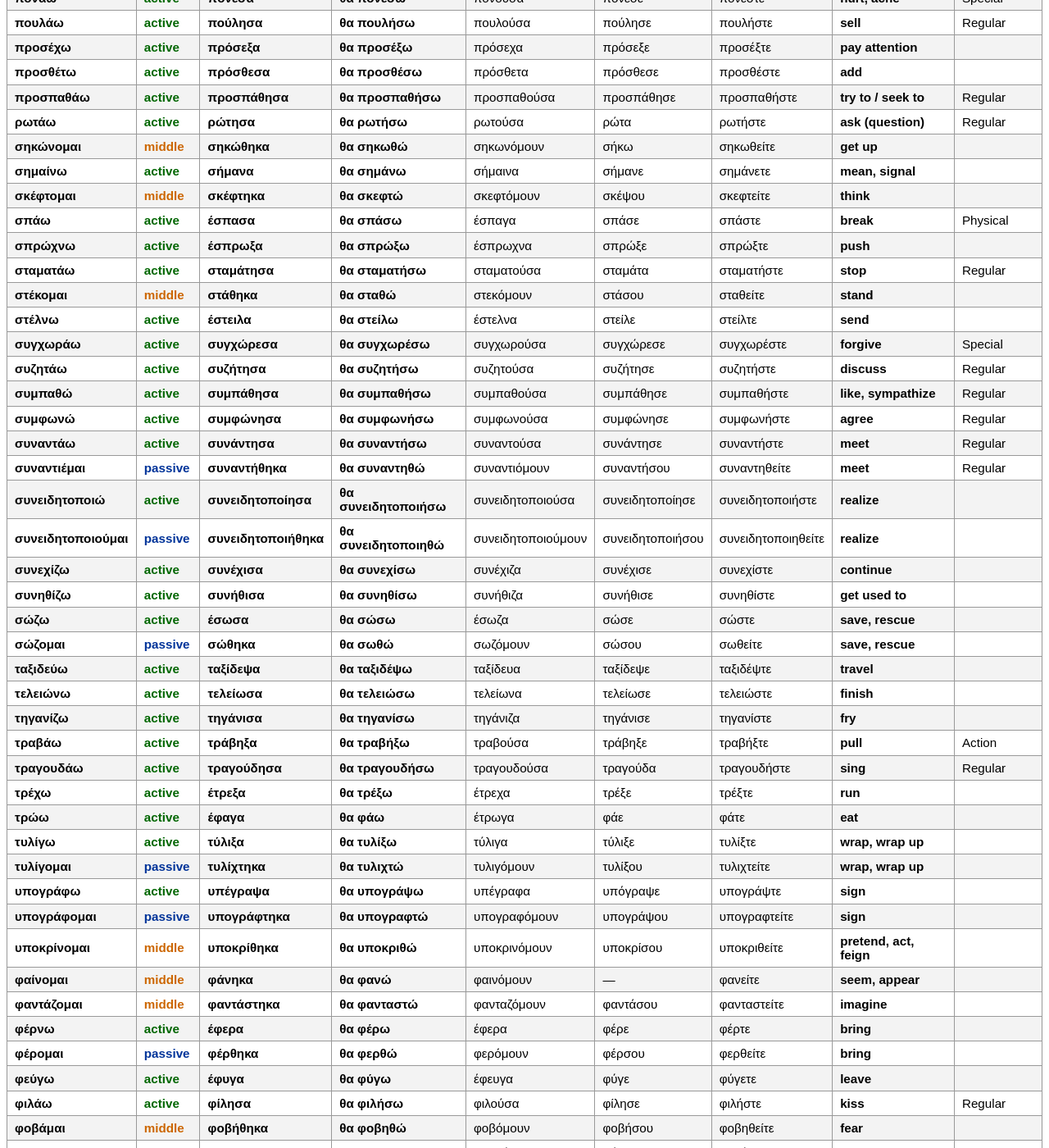
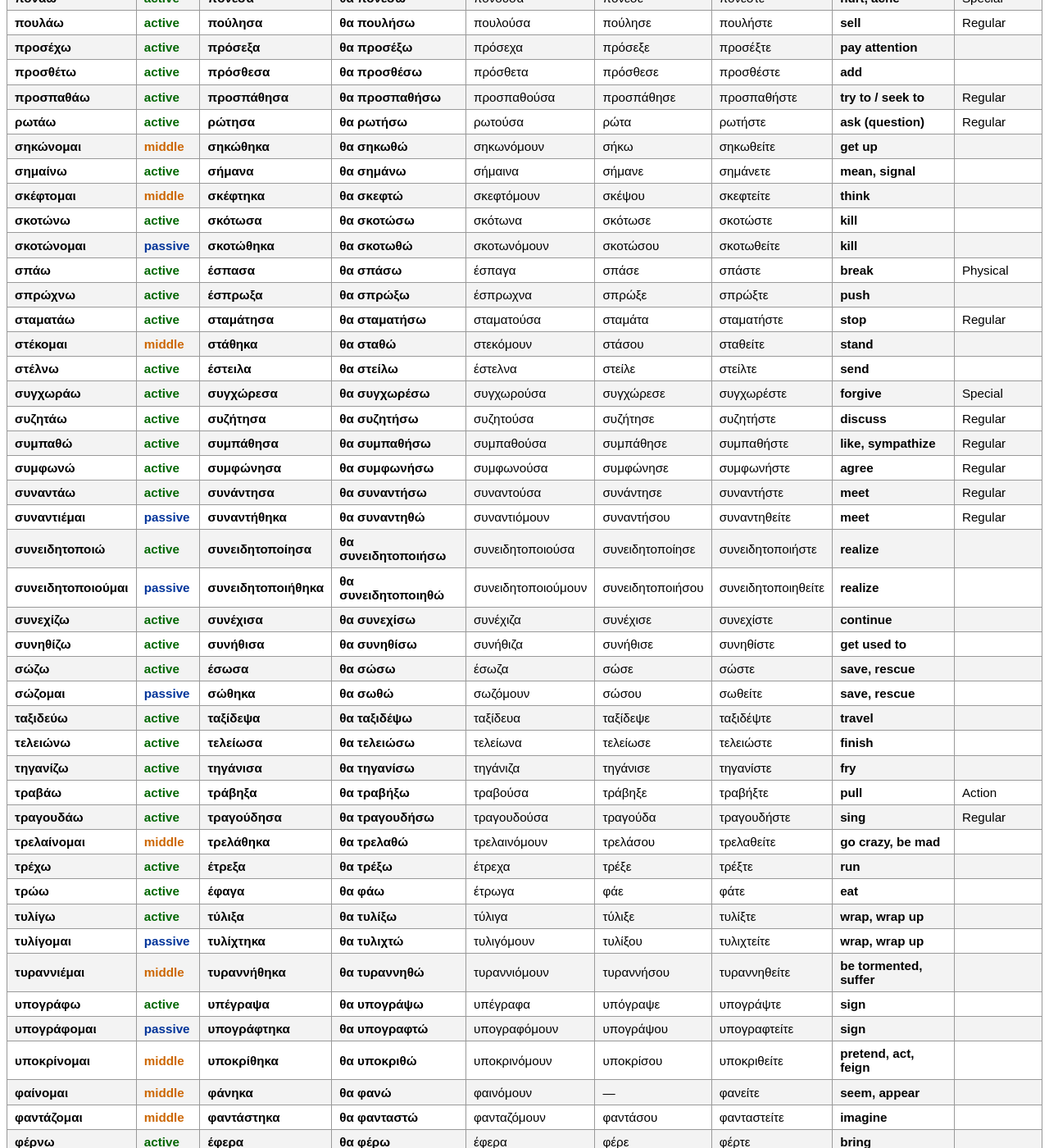
Before and after one commit to audetto/greek, a Jekyll site: the page built from verbs.md, in a window 1280 px wide and 1400 px high, scrolled down 5146 px. Shown: the whole window at 82% size. Built offline with Jekyll 4.4.1, drawn with Linux system fonts in a browser that asks for light colours; some of the changed text lies outside the part shown.

Commit message:
More
Signed-off-by: Andrea Odetti <mariofutire@gmail.com>

```diff
--- a/_data/verbs.yml
+++ b/_data/verbs.yml
@@ -2682,3 +2682,50 @@
       imperative:
         singular: υποκρίσου
         plural: υποκριθείτε
+
+- lemma: σκοτώνω
+  sort_key: σκοτωνω
+  meaning: kill
+  voices:
+    active:
+      present: σκοτώνω
+      imperfect: σκότωνα
+      aorist: σκότωσα
+      aorist_subjunctive: σκοτώσω
+      imperative:
+        singular: σκότωσε
+        plural: σκοτώστε
+    passive:
+      present: σκοτώνομαι
+      imperfect: σκοτωνόμουν
+      aorist: σκοτώθηκα
+      aorist_subjunctive: σκοτωθώ
+      imperative:
+        singular: σκοτώσου
+        plural: σκοτωθείτε
+
+- lemma: τυραννιέμαι
+  sort_key: τυραννιεμαι
+  meaning: be tormented, suffer
+  voices:
+    middle:
+      present: τυραννιέμαι
+      imperfect: τυραννιόμουν
+      aorist: τυραννήθηκα
+      aorist_subjunctive: τυραννηθώ
+      imperative:
+        singular: τυραννήσου
+        plural: τυραννηθείτε
+
+- lemma: τρελαίνομαι
+  sort_key: τρελαινομαι
+  meaning: go crazy, be mad
+  voices:
+    middle:
+      present: τρελαίνομαι
+      imperfect: τρελαινόμουν
+      aorist: τρελάθηκα
+      aorist_subjunctive: τρελαθώ
+      imperative:
+        singular: τρελάσου
+        plural: τρελαθείτε
```
